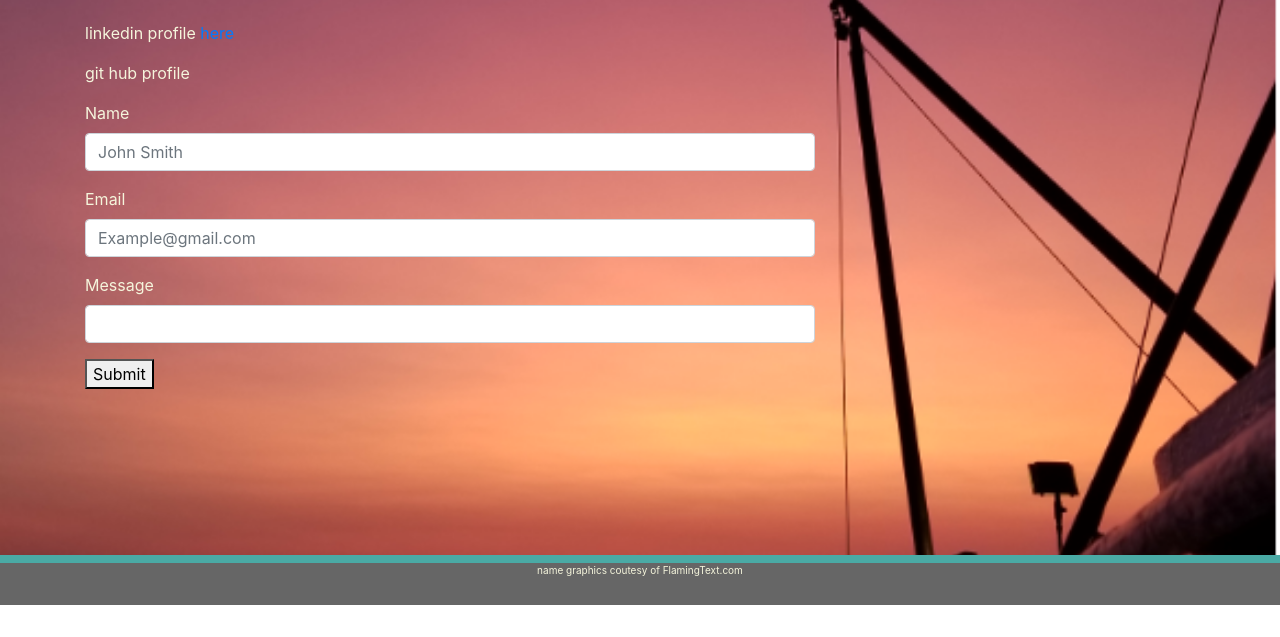
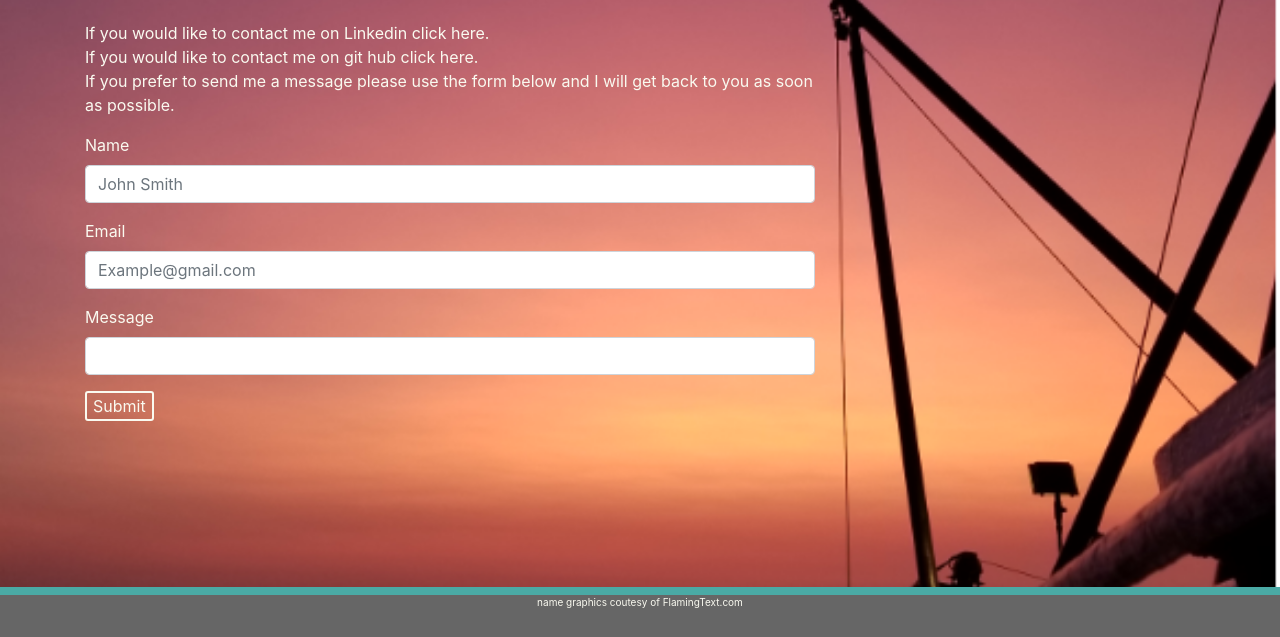
Before and after one commit to binrz00/portfolio, a plain HTML site: page contact.html in a window 1280 px wide. Shown: the part 603-1240 px from the top of the page. Before the commit the page ends 1208 px from the top, so only its background shows below. Drawn offline with nearby package versions, Linux system fonts and the light colour scheme.

Commit message:
added links and forms to contact

```diff
--- a/assets/styles/style.css
+++ b/assets/styles/style.css
@@ -26,7 +26,7 @@
     border-radius: 50%;
   }
   body{
-    color: beige;
+    color: rgb(250, 250, 240);
     background-image: url("../images/background.png");
     background-size: 100%;
 
@@ -37,7 +37,7 @@ footer{
   border-top: solid 8px #4aaaa5;
   font-size: 10px;
   background-color: #666666;
-  color: beige;
+  color:  rgb(250, 250, 240);
   text-align: center;
   margin: 100px 0px 0px 0px;
   height: 50px;
@@ -50,8 +50,14 @@ footer{
   height: 50px;
 }
 #white{
-  color:beige;
+  color: rgb(250, 250, 240);
 }
 .description{
-  margin-top: 30px;
+  margin-top: 35px;
 }
+#button{
+  background-color: transparent;
+  color:  rgb(250, 250, 240);
+  border:  rgb(250, 250, 240) solid 2px;
+  border-radius: 3px;
+}
--- a/contact.html
+++ b/contact.html
@@ -39,8 +39,11 @@
     <br>
     <div class="row">
       <div class="col-md-8">
-        <p>linkedin profile <a href="https://www.linkedin.com/in/brian-zauner-5b77a5195/">here</a></p>
-        <p>git hub profile<a href="https://github.com/binrz00"here></a></p>
+        <p>
+          If you would like to contact me on Linkedin click <a id="white" href="https://www.linkedin.com/in/brian-zauner-5b77a5195/">here.</a><br>
+          If you would like to contact me on git hub click <a id="white" href="https://github.com/binrz00">here.</a><br>
+          If you prefer to send me a message please use the form below and I will get back to you as soon as possible.
+        </p>
         <form>
           <div class="form-group">
             <label for="name">Name</label>
@@ -55,7 +58,7 @@
             <input type="text" class="form-control" id="messageInput" placeholder="">
           </div>
           <div class="form-group">
-            <button>Submit</button>
+            <button id="button">Submit</button>
           </div>
         </form>
       </div>
```
Also changed, not shown: portfolio.html (+15 -7 lines).
